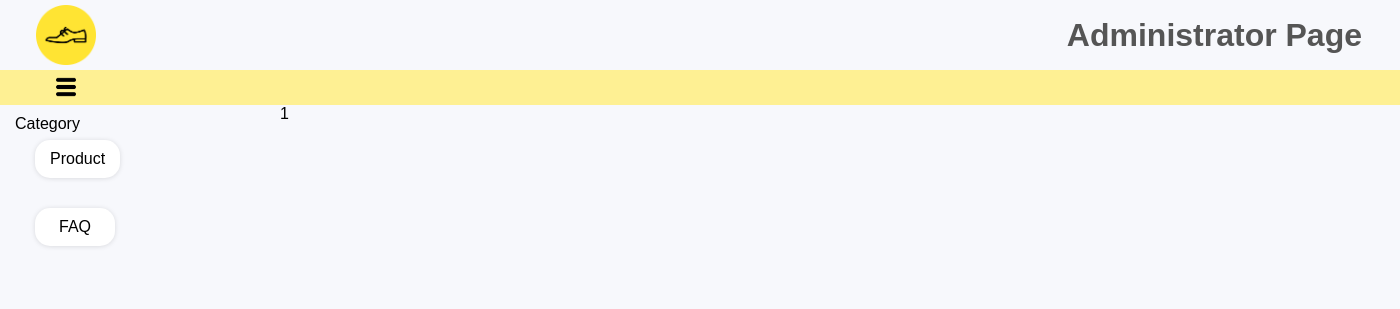
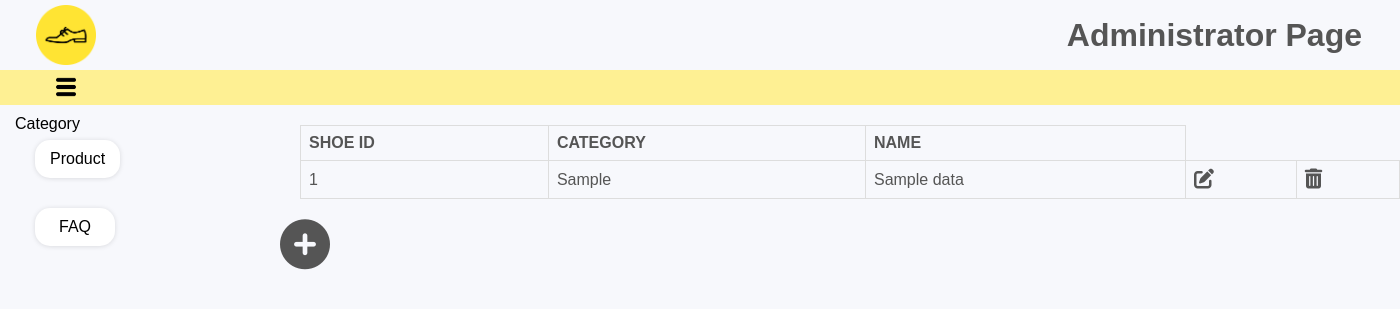
Before and after one commit to rickieleehao/WebStore, a PHP site: page /admin.php?filter=product in a window 1400 px wide. Shown: the top 309 px of the page. Run offline with PHP 8.4, Linux system fonts and the light colour scheme; tables that the repository leaves empty or names only in its code hold one stand-in row (values such as "Sample post"); some libraries are stand-ins or nearby versions.

Commit message:
Beh
Editing shoe product, creating shoe product, deleting shoe product done

```diff
--- a/admindata.php
+++ b/admindata.php
@@ -17,6 +17,8 @@ if(!isset($_GET['filter'])){
            $option = 4; //edit page for faq
         }else if ($category == "newFAQ"){
             $option = 5;
+        }else if ($category == "newproduct"){
+            $option = 6;
         }
     }
     else{
@@ -100,17 +102,29 @@ if ($option == 1){
     }
 }else if ($option == 2){
     $query = "SELECT * FROM shoes_data";
-
+    echo<<<HTML
+        <table>
+        <tr>
+            <th>SHOE ID</th>
+            <th>CATEGORY</th>
+            <th>NAME</th>
+        </tr>
+        HTML;
     if ($result = mysqli_query($conn,$query)){
         while($obj = mysqli_fetch_object($result)){
-            echo "<div class='product'>";
-            echo "<ul>";
-            echo "<a href='admin.php?category=product&id=".$obj->id."'>";
-            echo "<li>".$obj->id."</li>";
-            echo "</ul>";
-            echo "</div>";
+           echo<<<HTML
+            <tr>
+                <td>$obj->id</td>
+                <td>$obj->category</td>
+                <td>$obj->name</td>
+                <td><a href=admin.php?category=product&id=$obj->id><i class="fas fa-edit"></i></a></td>
+                <td><a href=admindatadelete.php?category=product&id=$obj->id><i class="fas fa-trash-alt"></i></a></td>
+            </tr>
+            HTML;
         }
     }
+    echo "</table>";
+    echo "<a  href=admin.php?category=newproduct><i class='fas fa-plus-circle' style='font-size: 50px'></i></a>";
 }else if ($option == 3){
     $query = "SELECT * FROM faq";
     echo<<<HTML
@@ -177,6 +191,61 @@ if ($option == 1){
         </div>
     </form>
     HTML;
+}else if ($option == 6){
+    echo<<<HTML
+                <form action="admindatacreate.php" method="POST">
+                    <div class="container">
+                        <label>Product ID: </label>
+                        <input type="hidden" name="id">
+                    </div>
+                    <div class="container">
+                        <label>Name</label><br>
+                        <input type="text" name="name">
+                    </div>
+                    <div class="container">
+                        <label>Category</label><br>
+                        <select name = "category">
+                        <option value="Men">Men</option>
+                        <option value="Woman">Woman</option>
+                        <option value="Kids">Kids</option>
+                        </select>
+                    </div>
+                    <div class="container">
+                        <label>Sub-Category</label><br>
+                        <select name = "sub">
+                        <option value="Lifestyle">Lifestyle</option>
+                        <option value="Jordan">Jordan</option>
+                        <option value="Running">Running</option>
+                        <option value="Basketball">Basketball</option>
+                        <option value="Football">Football</option>
+                        </select>
+                    </div>
+
+                    <div class="container">
+                        <label>Price(RM)</label><br>
+                        <input type="number" name="price">
+                    </div>
+                    <div class="container">
+                        <label>Year</label><br>
+                        <input type="number" name="year">
+                    </div>
+                    <div class="container">
+                        <label>Promotion Rate</label><br>
+                        <input type="number" name="p_rate">
+                    </div>
+                    <div class="container">
+                        <label>Color Description</label><br>
+                        <textarea name="c_description" class="small"></textarea>
+                    </div>
+                    <div class="container">
+                        <label>Product Description</label><br>
+                        <textarea name="p_description" class="big"></textarea>
+                    </div>
+                    <div class="container btn">
+                    <button type="submit" name="submit" class="button">Update</button>
+                    </div>
+                </form>
+            HTML;
 }
 
 ?>
```
Also changed, not shown: admindatacreate.php (+39 -0 lines), admindatadelete.php (+14 -0 lines).
